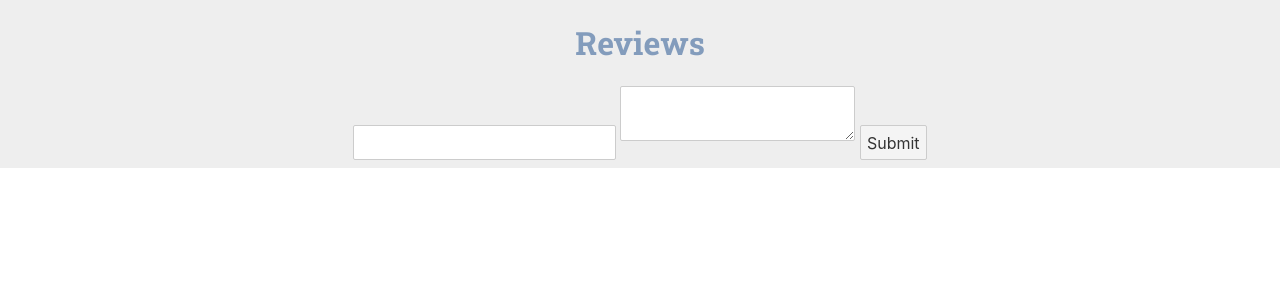
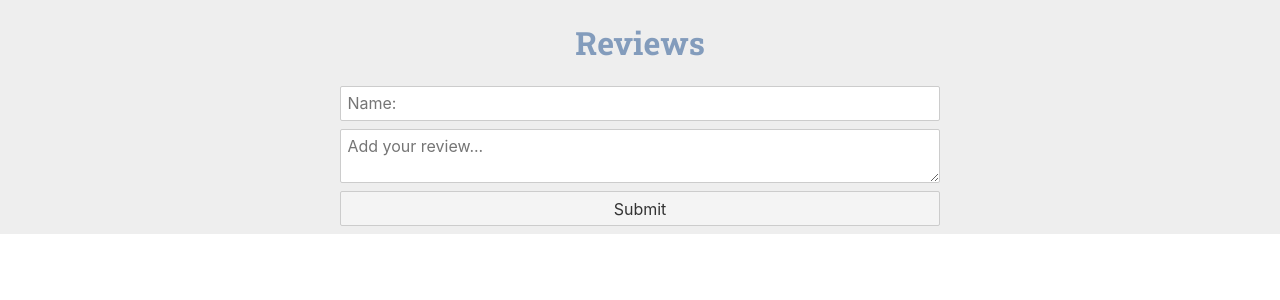
Before and after one commit to pipboy9000/duda-test, a Svelte app: page / in a window 1280 px wide. Shown: the top 300 px of the page. Built offline with nearby package versions, Linux system fonts and the light colour scheme.

Commit message:
design fixes

```diff
--- a/src/addReview.svelte
+++ b/src/addReview.svelte
@@ -29,11 +29,16 @@
 </script>
 
 <style>
-
+  .form {
+    display: flex;
+    flex-direction: column;
+    width: 100%;
+    max-width: 600px;
+  }
 </style>
 
 <div class="form">
-  <input type="text" class="name" bind:value={name} />
-  <textarea class="text" bind:value={text} />
+  <input type="text" class="name" bind:value={name} placeholder="Name:" />
+  <textarea class="text" bind:value={text} placeholder="Add your review..." />
   <button on:click={submit}>Submit</button>
 </div>
```
